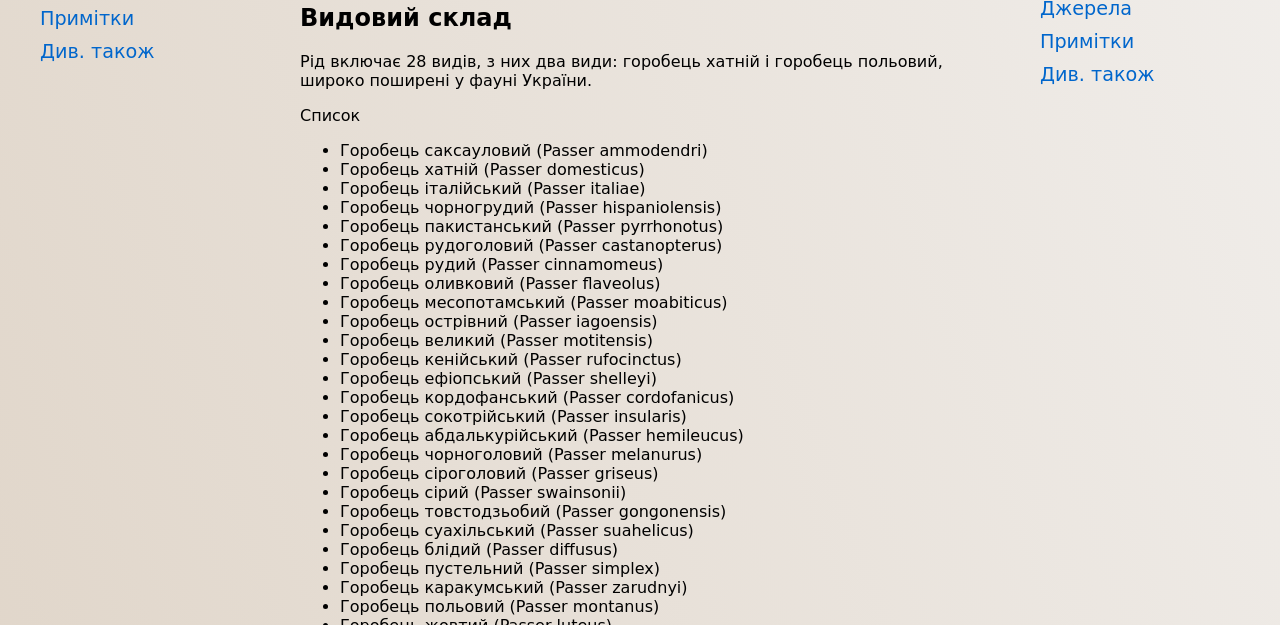
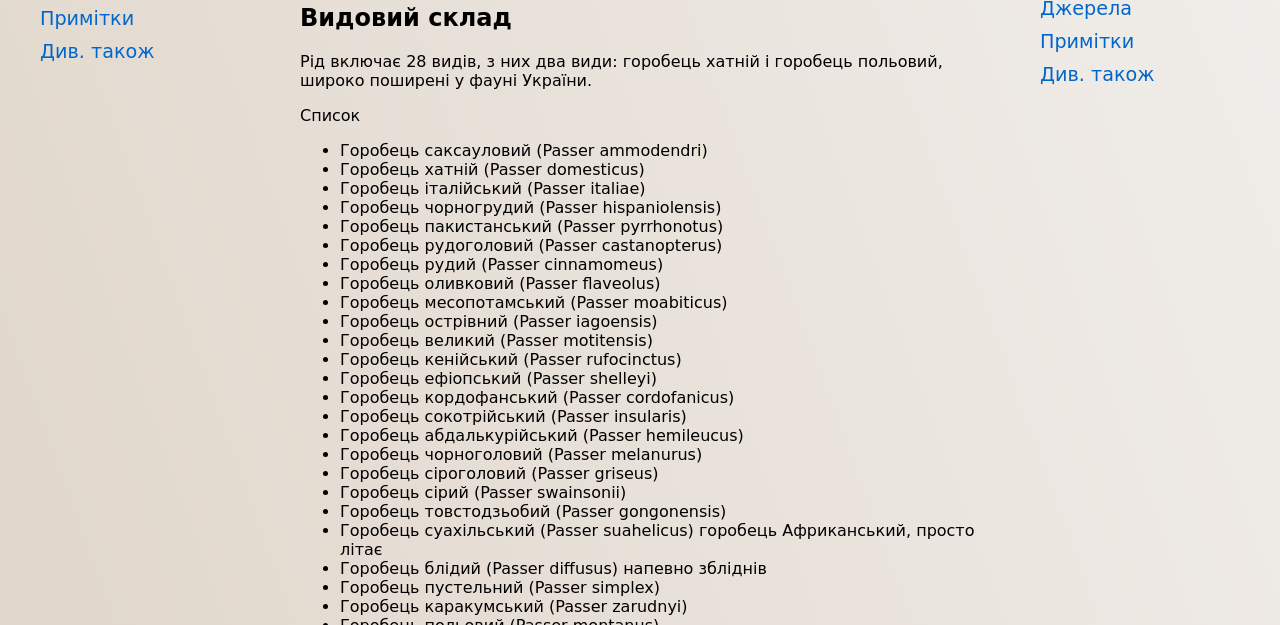
Before and after one commit to Yaroslav4tez/Website_Sparrow, a plain HTML site: page index.html in a window 1280 px wide. Shown: the part 175-800 px from the top of the page. Drawn offline with Linux system fonts and the light colour scheme.

Commit message:
return code

```diff
--- a/main.html/index.html
+++ b/index.html
@@ -64,9 +64,9 @@
         <li>Горобець чорноголовий (Passer melanurus)</li>
         <li>Горобець сіроголовий (Passer griseus)</li>
         <li>Горобець сірий (Passer swainsonii)</li>
-        <li>Горобець товстодзьобий (Passer gongonensis)</li>
-        <li>Горобець суахільський (Passer suahelicus)</li>
-        <li>Горобець блідий (Passer diffusus)</li>
+        <li>Горобець товстодзьобий (Passer gongonensis)  </li>
+        <li>Горобець суахільський (Passer suahelicus) горобець Африканський, просто літає</li>
+        <li>Горобець блідий (Passer diffusus) напевно збліднів</li>
         <li>Горобець пустельний (Passer simplex)</li>
         <li>Горобець каракумський (Passer zarudnyi)</li>
         <li>Горобець польовий (Passer montanus)</li>
```
Also changed, not shown: favicons-988ef74938c51fca14c9579f2f2c264b(pr-cy.ru) (1)/android-chrome-192x192.png (deleted), favicons-988ef74938c51fca14c9579f2f2c264b(pr-cy.ru) (1)/apple-touch-icon.png (deleted), favicons-988ef74938c51fca14c9579f2f2c264b(pr-cy.ru) (1)/favicon-16x16.png (deleted), favicons-988ef74938c51fca14c9579f2f2c264b(pr-cy.ru) (1)/favicon-32x32.png (deleted), favicons-988ef74938c51fca14c9579f2f2c264b(pr-cy.ru) (1)/favicon.ico (deleted), favicons-988ef74938c51fca14c9579f2f2c264b(pr-cy.ru) (1)/site.webmanifest (deleted), logo_png/free-icon-web-3178285.png (added), main.css (renamed from main.html/main.css).
